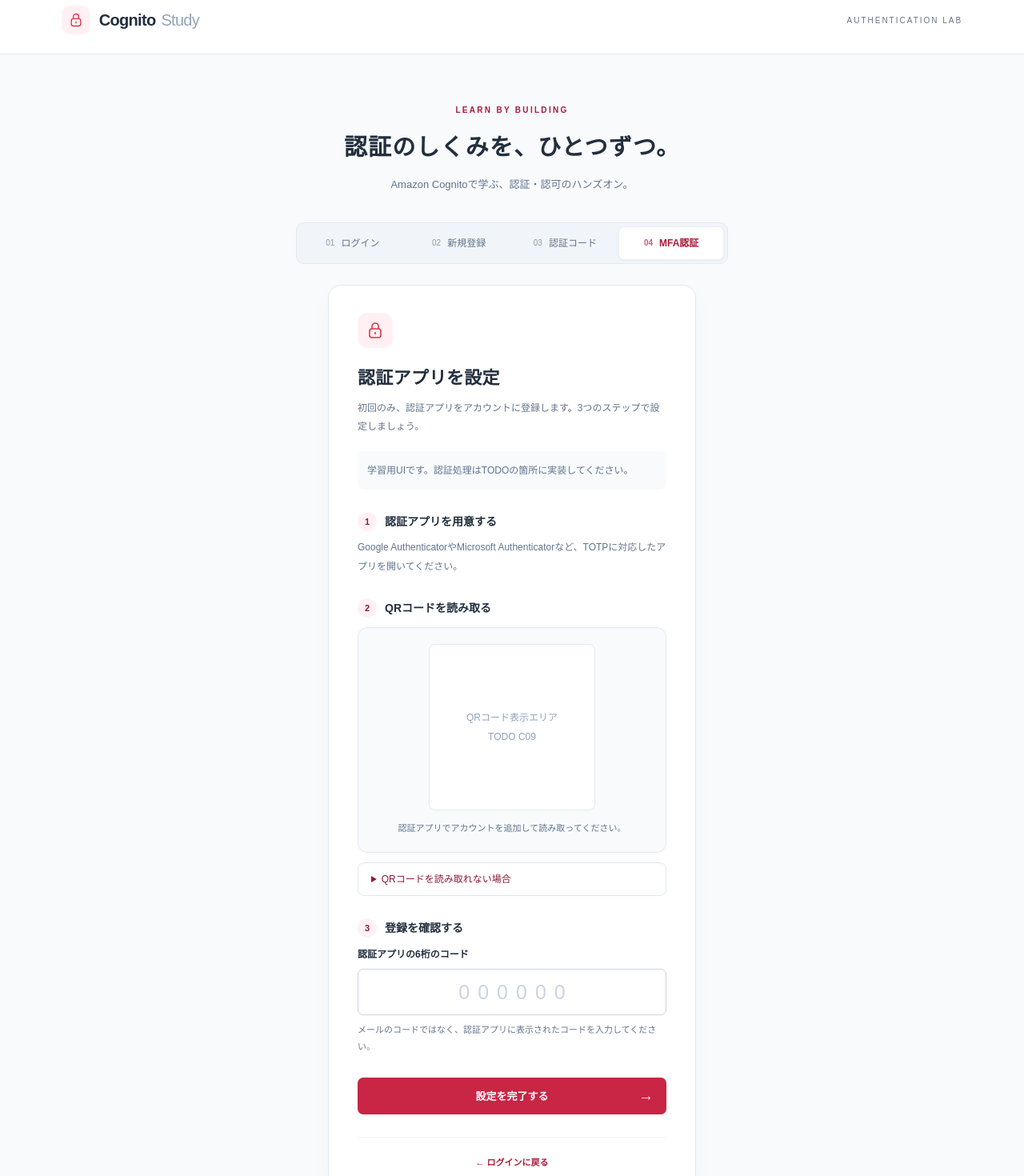
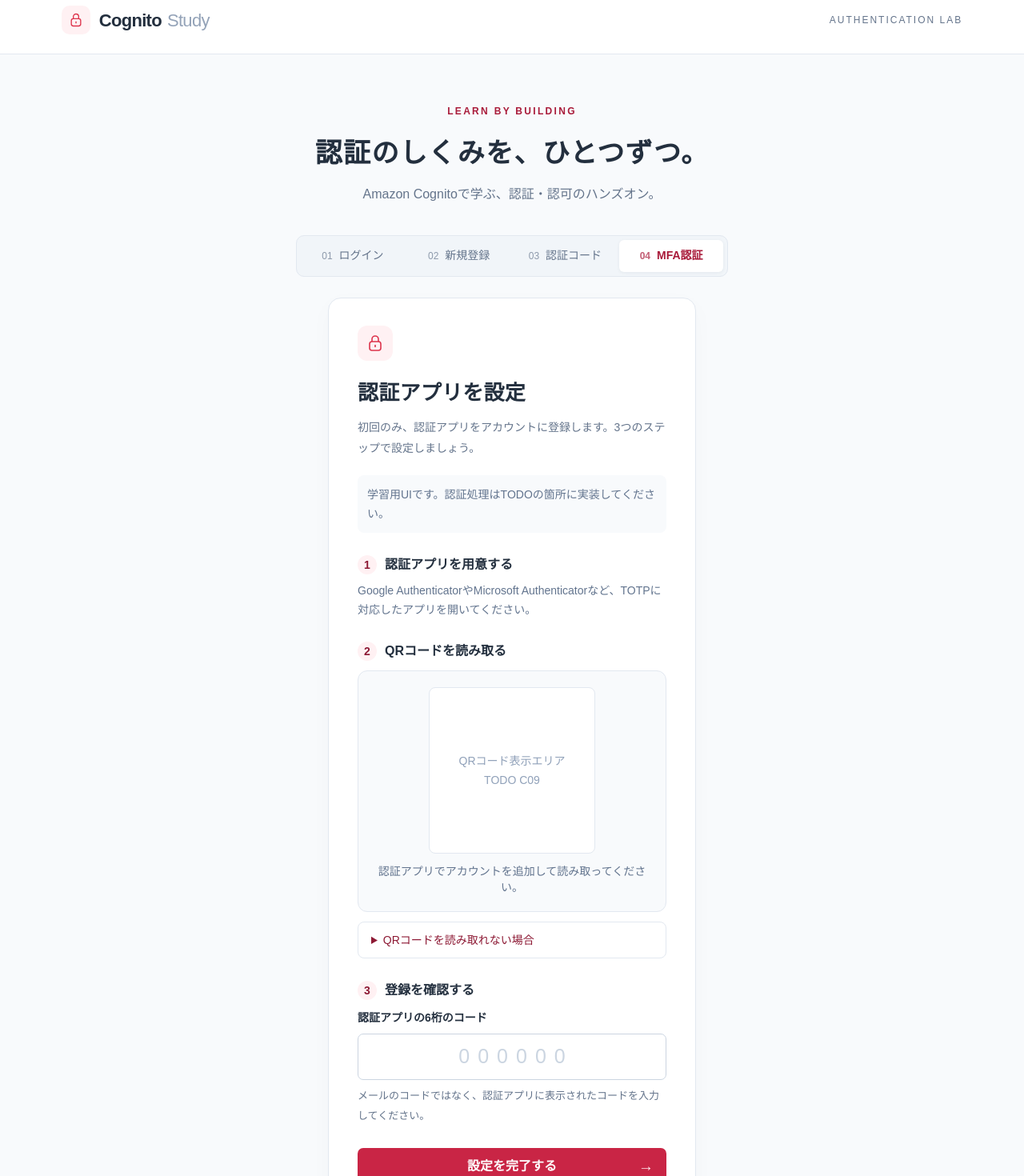
Before and after one commit to Reito0320/cognito-study, a Next.js app: page /mfa/setup in a window 1280 px wide. Shown: the part 20-1490 px from the top of the page at 80% size. Built offline with nearby package versions, Linux system fonts and the light colour scheme.

Commit message:
Improve exercise readability and remove empty return panels

```diff
--- a/app/components/session-notice.tsx
+++ b/app/components/session-notice.tsx
@@ -6,5 +6,5 @@ export function SessionNotice() {
   // [COGNITO C11 START]
   // TODO C11: 別アカウントで試せるように、明示的なサインアウトを追加してください。
   // [COGNITO C11 END]
-  return <p className="mt-5 rounded-lg bg-slate-50 p-3 text-xs leading-6 text-slate-500">学習用UIです。認証処理はTODOの箇所に実装してください。</p>;
+  return <p className="mt-5 rounded-lg bg-slate-50 p-3 text-sm leading-6 text-slate-500">学習用UIです。認証処理はTODOの箇所に実装してください。</p>;
 }
--- a/app/globals.css
+++ b/app/globals.css
@@ -18,62 +18,62 @@
   --color-cognito-950: #450a1a;
 }
 * { box-sizing: border-box; }
-body { margin: 0; background: var(--background); color: var(--foreground); font-family: Arial, "Hiragino Kaku Gothic ProN", "Noto Sans JP", sans-serif; font-size: 14px; -webkit-font-smoothing: antialiased; }
+body { margin: 0; background: var(--background); color: var(--foreground); font-family: Arial, "Hiragino Kaku Gothic ProN", "Noto Sans JP", sans-serif; font-size: 16px; -webkit-font-smoothing: antialiased; }
 a { text-decoration: none; }
 button, input { font: inherit; }
 button { cursor: pointer; }
 a:focus-visible, button:focus-visible, input:focus-visible { outline: 3px solid #fda4b4; outline-offset: 4px; }
 .app-shell { min-height: 100svh; display: flex; flex-direction: column; }
 .site-header { border-top: 3px solid #dd344c; min-height: 88px; border-bottom: 1px solid #e2e8f0; display: flex; align-items: center; justify-content: space-between; padding: 0 6%; background: #fff; }
-.brand { display: flex; gap: 7px; align-items: center; font-size: 20px; font-weight: 700; letter-spacing: -.7px; }
+.brand { display: flex; gap: 7px; align-items: center; font-size: 22px; font-weight: 700; letter-spacing: -.7px; }
 .brand-icon { display: grid; place-items: center; width: 36px; height: 36px; background: #fff1f3; border-radius: 10px; color: #dd344c; margin-right: 4px; }
 .brand-icon svg { width: 20px; }
 .brand-light { font-weight: 400; color: #94a3b8; }
-.header-caption { font-size: 10px; letter-spacing: 2px; color: #64748b; }
+.header-caption { font-size: 12px; letter-spacing: 2px; color: #64748b; }
 .main-content { flex: 1; width: 100%; padding: 58px 24px 55px; }
 .intro { text-align: center; }
-.eyebrow { font-size: 10px; font-weight: 700; letter-spacing: 2.3px; color: #a91b3a; }
-.intro h1 { font-size: clamp(22px, 3vw, 29px); font-weight: 600; letter-spacing: .04em; margin: 16px 0 12px; }
-.intro p { color: #64748b; font-size: 13px; line-height: 1.8; }
+.eyebrow { font-size: 12px; font-weight: 700; letter-spacing: 2.3px; color: #a91b3a; }
+.intro h1 { font-size: clamp(26px, 3vw, 34px); font-weight: 600; letter-spacing: .04em; margin: 16px 0 12px; }
+.intro p { color: #64748b; font-size: 16px; line-height: 1.8; }
 .screen-nav { display: grid; grid-template-columns: repeat(4, 1fr); max-width: 540px; margin: 36px auto 26px; padding: 5px; border: 1px solid #e2e8f0; background: #f1f5f9; border-radius: 10px; gap: 3px; }
-.screen-link { display: flex; align-items: center; justify-content: center; gap: 8px; color: #64748b; min-height: 40px; font-size: 12px; border-radius: 6px; transition: background .15s; }
+.screen-link { display: flex; align-items: center; justify-content: center; gap: 8px; color: #64748b; min-height: 40px; font-size: 14px; border-radius: 6px; transition: background .15s; }
 .screen-link:hover { background: #e2e8f0; }
 .screen-link.active { background: #fff; color: #a91b3a; box-shadow: 0 1px 4px #232f3e10; font-weight: 600; }
-.step-number { font-size: 10px; opacity: .7; }
+.step-number { font-size: 12px; opacity: .7; }
 .auth-card { max-width: 460px; margin: 0 auto; background: #fff; border: 1px solid #e2e8f0; border-radius: 16px; padding: 34px 36px 0; box-shadow: 0 8px 30px #232f3e06; }
 .card-icon { width: 44px; height: 44px; background: #fff1f3; color: #dd344c; border-radius: 12px; display: grid; place-items: center; margin-bottom: 21px; }
-.auth-card h2 { margin: 0 0 10px; font-size: 22px; letter-spacing: .01em; font-weight: 600; }
-.card-description { color: #64748b; font-size: 12px; line-height: 1.9; margin: 0; }
+.auth-card h2 { margin: 0 0 10px; font-size: 26px; letter-spacing: .01em; font-weight: 600; }
+.card-description { color: #64748b; font-size: 14px; line-height: 1.9; margin: 0; }
 .auth-fields { display: flex; flex-direction: column; gap: 21px; margin: 28px 0; }
-.field label { display: block; font-size: 12px; font-weight: 600; margin-bottom: 9px; }
+.field label { display: block; font-size: 14px; font-weight: 600; margin-bottom: 9px; }
 .field input { width: 100%; height: 46px; background: #fff; border: 1px solid #cbd5e1; border-radius: 7px; padding: 0 14px; color: #232f3e; transition: border-color .15s; }
 .field input:hover { border-color: #f9718d; }
-.field input::placeholder { color: #94a3b8; font-size: 12px; }
-.field-hint { font-size: 11px; color: #64748b; line-height: 1.9; margin: 8px 0 0; }
+.field input::placeholder { color: #94a3b8; font-size: 14px; }
+.field-hint { font-size: 13px; color: #64748b; line-height: 1.9; margin: 8px 0 0; }
 .field .code-input { text-align: center; font-size: 25px; letter-spacing: .4em; padding-left: 24px; height: 58px; font-variant-numeric: tabular-nums; }
 .field .code-input::placeholder { font-size: 25px; color: #cbd5e1; }
-.primary-button { height: 46px; border: 0; border-radius: 7px; color: white; background: #c92545; display: flex; align-items: center; justify-content: center; position: relative; font-size: 13px; font-weight: 600; margin-top: 3px; transition: background .15s; }
+.primary-button { height: 46px; border: 0; border-radius: 7px; color: white; background: #c92545; display: flex; align-items: center; justify-content: center; position: relative; font-size: 16px; font-weight: 600; margin-top: 3px; transition: background .15s; }
 .primary-button:hover { background: #a91b3a; }
 .primary-button span { position: absolute; right: 16px; font-size: 19px; font-weight: 400; color: #ffe4e9; }
-.card-bottom { border-top: 1px solid #f1f5f9; text-align: center; padding: 22px 0; font-size: 11px; color: #64748b; line-height: 1.8; }
+.card-bottom { border-top: 1px solid #f1f5f9; text-align: center; padding: 22px 0; font-size: 13px; color: #64748b; line-height: 1.8; }
 .card-bottom p { margin: 0; }
 .card-bottom a, .text-button { color: #a91b3a; font-weight: 600; }
 .card-bottom a:hover, .text-button:hover { text-decoration: underline; }
 .text-button { padding: 0; border: 0; background: transparent; font-size: inherit; }
-.preview-note { display: flex; justify-content: center; align-items: center; gap: 7px; font-size: 10px; color: #64748b; margin: 23px 0 0; }
+.preview-note { display: flex; justify-content: center; align-items: center; gap: 7px; font-size: 12px; color: #64748b; margin: 23px 0 0; }
 .preview-note span { width: 5px; height: 5px; border-radius: 50%; background: #dd344c; }
-.site-footer { display: flex; justify-content: space-between; padding: 23px 6%; border-top: 1px solid #e2e8f0; color: #64748b; font-size: 10px; letter-spacing: .04em; }
+.site-footer { display: flex; justify-content: space-between; padding: 23px 6%; border-top: 1px solid #e2e8f0; color: #64748b; font-size: 12px; letter-spacing: .04em; }
 @media (max-width: 540px) {
   .site-header { border-top: 3px solid #dd344c; min-height: 72px; padding: 0 22px; }
   .header-caption { display: none; }
   .main-content { padding: 38px 18px; }
-  .intro p { font-size: 11px; }
+  .intro p { font-size: 13px; }
   .screen-nav { margin-top: 28px; }
-  .screen-link { font-size: 11px; gap: 4px; }
+  .screen-link { font-size: 13px; gap: 4px; }
   .step-number { display: none; }
   .auth-card { padding: 28px 24px 0; }
   .site-footer { padding: 20px 22px; gap: 12px; flex-wrap: wrap; }
 }
 
-.form-error { color: #b91c1c; font-size: 12px; line-height: 1.8; margin: 0; }
+.form-error { color: #b91c1c; font-size: 14px; line-height: 1.8; margin: 0; }
 .primary-button:disabled { opacity: .6; cursor: wait; }
--- a/app/home/home-session.tsx
+++ b/app/home/home-session.tsx
@@ -27,7 +27,7 @@ export function HomeSession({ children }: { children: ReactNode }) {
   }
 
   return <>
-    <div className="flex flex-wrap items-center justify-between gap-3 border-b border-cognito-100 bg-cognito-50 px-6 py-3 text-xs text-cognito-900">
+    <div className="flex flex-wrap items-center justify-between gap-3 border-b border-cognito-100 bg-cognito-50 px-6 py-3 text-sm text-cognito-900">
       <p>学習用プレビュー · セッション確認は未実装です</p>
       <button type="button" onClick={handleSignOut} disabled={isSubmitting} className="underline disabled:opacity-50">サインアウト</button>
       {error && <p role="alert" className="form-error w-full">{error}</p>}
--- a/app/mfa/setup/page.tsx
+++ b/app/mfa/setup/page.tsx
@@ -37,7 +37,7 @@ export default function MfaSetupPage() {
 
   return <AuthScreen screen="mfa" title="認証アプリを設定" description="初回のみ、認証アプリをアカウントに登録します。3つのステップで設定しましょう。">
     <SetupForm code={code} onCodeChange={setCode} onSubmit={handleSetup} error={error} isSubmitting={isSubmitting}
-      qrCode={<p className="text-center text-xs leading-6 text-slate-400">QRコード表示エリア<br />TODO C09</p>}
+      qrCode={<p className="text-center text-sm leading-6 text-slate-400">QRコード表示エリア<br />TODO C09</p>}
       setupKey="未実装（C09で設定）" />
   </AuthScreen>;
 }
--- a/app/mfa/setup/setup-form.tsx
+++ b/app/mfa/setup/setup-form.tsx
@@ -14,25 +14,25 @@ type Props = {
 export function SetupForm({ qrCode, setupKey, code, onCodeChange, onSubmit, error, isSubmitting }: Props) {
   return <form onSubmit={onSubmit} className="my-7 space-y-7">
     <section aria-labelledby="install-app">
-      <div className="mb-2 flex items-center gap-2.5"><span className="grid size-6 shrink-0 place-items-center rounded-full bg-cognito-50 text-[11px] font-semibold text-cognito-800">1</span><h3 id="install-app" className="text-sm font-semibold">認証アプリを用意する</h3></div>
-      <p className="text-xs leading-6 text-slate-500">Google AuthenticatorやMicrosoft Authenticatorなど、TOTPに対応したアプリを開いてください。</p>
+      <div className="mb-2 flex items-center gap-2.5"><span className="grid size-6 shrink-0 place-items-center rounded-full bg-cognito-50 text-sm font-semibold text-cognito-800">1</span><h3 id="install-app" className="text-base font-semibold">認証アプリを用意する</h3></div>
+      <p className="text-sm leading-6 text-slate-500">Google AuthenticatorやMicrosoft Authenticatorなど、TOTPに対応したアプリを開いてください。</p>
     </section>
     <section aria-labelledby="register-device">
-      <div className="mb-3 flex items-center gap-2.5"><span className="grid size-6 shrink-0 place-items-center rounded-full bg-cognito-50 text-[11px] font-semibold text-cognito-800">2</span><h3 id="register-device" className="text-sm font-semibold">QRコードを読み取る</h3></div>
+      <div className="mb-3 flex items-center gap-2.5"><span className="grid size-6 shrink-0 place-items-center rounded-full bg-cognito-50 text-sm font-semibold text-cognito-800">2</span><h3 id="register-device" className="text-base font-semibold">QRコードを読み取る</h3></div>
       <div className="rounded-xl border border-slate-200 bg-slate-50 p-5 text-center">
         <div className="mx-auto grid size-52 place-items-center rounded-lg border border-slate-200 bg-white p-3">
           {qrCode}
         </div>
-        <p className="mt-3 text-[11px] leading-5 text-slate-500">認証アプリでアカウントを追加して読み取ってください。</p>
+        <p className="mt-3 text-sm leading-5 text-slate-500">認証アプリでアカウントを追加して読み取ってください。</p>
       </div>
       <details className="mt-3 rounded-lg border border-slate-200 px-4 py-3">
-        <summary className="cursor-pointer text-xs font-medium text-cognito-800">QRコードを読み取れない場合</summary>
-        <p className="mt-3 text-[11px] leading-6 text-slate-500">認証アプリで「セットアップキーを入力」などを選択し、次のキーを登録してください。種類は「時間ベース」を選びます。</p>
-        <div className="mt-3 rounded-md border border-dashed border-slate-300 bg-slate-50 p-3"><span className="mb-1 block text-[10px] text-slate-500">セットアップキー</span><code className="block break-all select-all text-xs leading-6 text-slate-700">{setupKey}</code></div>
+        <summary className="cursor-pointer text-sm font-medium text-cognito-800">QRコードを読み取れない場合</summary>
+        <p className="mt-3 text-sm leading-6 text-slate-500">認証アプリで「セットアップキーを入力」などを選択し、次のキーを登録してください。種類は「時間ベース」を選びます。</p>
+        <div className="mt-3 rounded-md border border-dashed border-slate-300 bg-slate-50 p-3"><span className="mb-1 block text-xs text-slate-500">セットアップキー</span><code className="block break-all select-all text-sm leading-6 text-slate-700">{setupKey}</code></div>
       </details>
     </section>
     <section aria-labelledby="confirm-device">
-      <div className="mb-3 flex items-center gap-2.5"><span className="grid size-6 shrink-0 place-items-center rounded-full bg-cognito-50 text-[11px] font-semibold text-cognito-800">3</span><h3 id="confirm-device" className="text-sm font-semibold">登録を確認する</h3></div>
+      <div className="mb-3 flex items-center gap-2.5"><span className="grid size-6 shrink-0 place-items-center rounded-full bg-cognito-50 text-sm font-semibold text-cognito-800">3</span><h3 id="confirm-device" className="text-base font-semibold">登録を確認する</h3></div>
       <div className="field"><label htmlFor="setup-code">認証アプリの6桁のコード</label><input className="code-input" id="setup-code" name="code" type="text" inputMode="numeric" autoComplete="one-time-code" pattern="[0-9]{6}" maxLength={6} placeholder="000000" value={code} onChange={(event) => onCodeChange(event.target.value)} aria-describedby="setup-code-hint" required /><p id="setup-code-hint" className="field-hint">メールのコードではなく、認証アプリに表示されたコードを入力してください。</p></div>
     </section>
     {error && <p role="alert" className="form-error">{error}</p>}
```
Also changed, not shown: app/home/flow-deck.tsx (+35 -35 lines), app/home/flow-lessons.ts (+5 -17 lines), app/home/page.tsx (+6 -6 lines).
